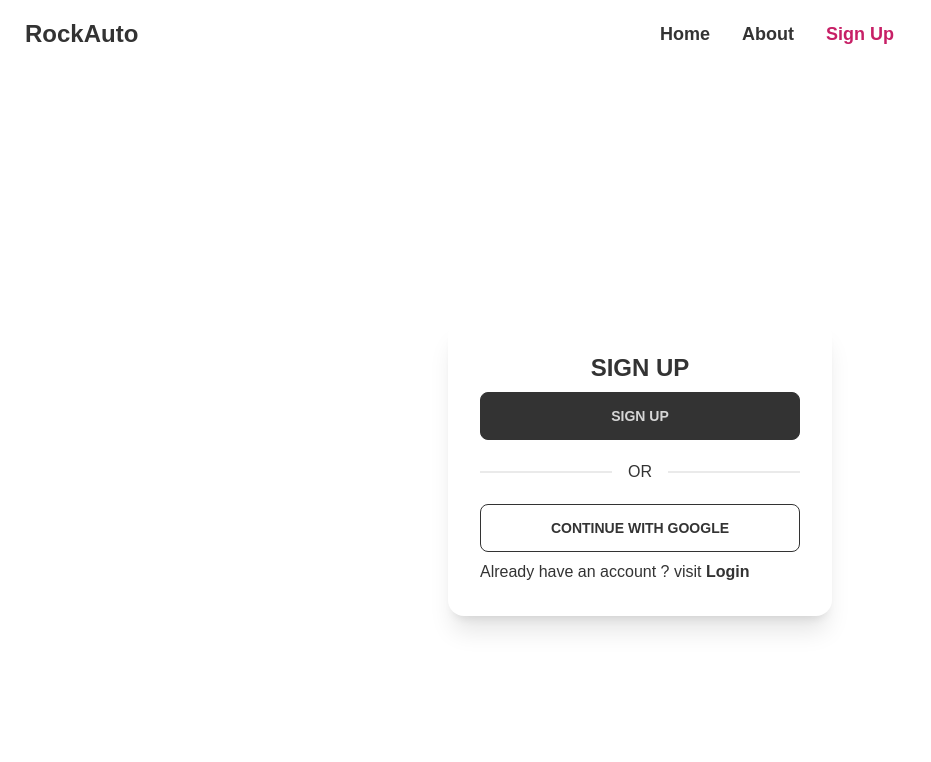
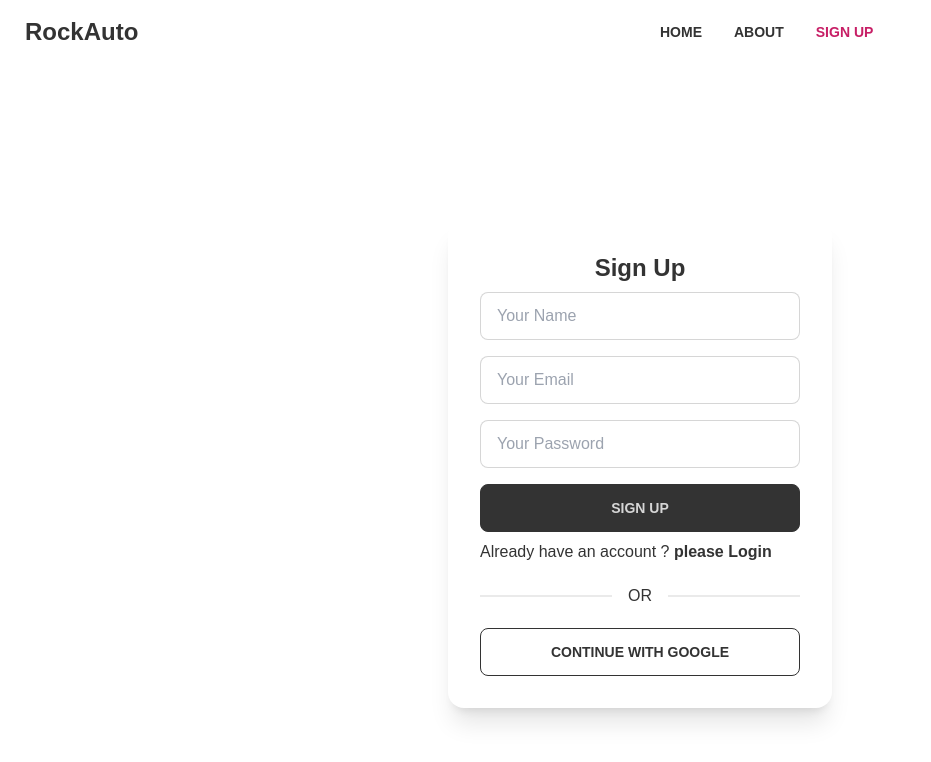
Before and after one commit to iamshs/rockauto-client, a React (Create React App) app: page /register in a window 1280 px wide. Shown: the top 762 px of the page, without its empty margins (0-931 px from the left). Built offline with nearby package versions, Linux system fonts and the light colour scheme; no server answers.

Commit message:
logout handled

```diff
--- a/src/Pages/Authentication/Login.js
+++ b/src/Pages/Authentication/Login.js
@@ -1,30 +1,37 @@
 import React from "react";
 import auth from "../../firebase.init";
-import { useSignInWithEmailAndPassword, useSignInWithGoogle } from "react-firebase-hooks/auth";
+import {
+  useSignInWithEmailAndPassword,
+  useSignInWithGoogle,
+} from "react-firebase-hooks/auth";
 import { Link } from "react-router-dom";
 import { useForm } from "react-hook-form";
 import Loading from "../Shared/Loading";
 
 const Login = () => {
   const [signInWithGoogle, gUser, gLoading, gError] = useSignInWithGoogle(auth);
-  const { register, formState: { errors }, handleSubmit } = useForm();
-  const [
-    signInWithEmailAndPassword,
-    user,
-    loading,
-    error,
-  ] = useSignInWithEmailAndPassword(auth);
-
-
-if(loading || gLoading){
-  return <Loading />
+  const {
+    register,
+    formState: { errors },
+    handleSubmit,
+  } = useForm();
+  const [signInWithEmailAndPassword, user, loading, error] =
+    useSignInWithEmailAndPassword(auth);
+  let signInError;
+  if (error || gError) {
+    signInError = (
+      <p className="text-red-500">{error?.message || gError?.message} </p>
+    );
+  }
+  if (loading || gLoading) {
+    return <Loading />;
   }
   if (user || gUser) {
-    console.log(user);
+    console.log(user || gUser);
   }
   const onSubmit = (data) => {
     console.log(data);
-    signInWithEmailAndPassword(data.email,data.password)
+    signInWithEmailAndPassword(data.email, data.password);
   };
   return (
     <div className="flex items-center h-screen justify-center">
@@ -34,67 +41,77 @@
 
           <form onSubmit={handleSubmit(onSubmit)}>
             <div className="form-control w-full max-w-xs">
-              <label className="label">
-                <span className="label-text">Email</span>
-              </label>
-              <input type="email" placeholder="Your Email" className="input input-bordered w-full max-w-xs"
+              <input
+                type="email"
+                placeholder="Your Email"
+                className="input input-bordered w-full max-w-xs"
                 {...register("email", {
                   required: {
-                value:true,
-                message:'Email is required'
+                    value: true,
+                    message: "Email is required",
                   },
-               pattern:{
-                value:/[a-z0-9]+@[a-z]+\.[a-z]{2,3}/,
-                message:'Provide a valid Email'
-               } })} />
+                  pattern: {
+                    value: /[a-z0-9]+@[a-z]+\.[a-z]{2,3}/,
+                    message: "Provide a valid Email",
+                  },
+                })}
+              />
 
               <label className="label">
-            {
-              errors.email?.type==='required' && (  <span className="label-text-alt text-red-600"> {errors.email.message} </span> )
-            }
-            {
-              errors.email?.type==='pattern' && (  <span className="label-text-alt text-red-600"> {errors.email.message} </span> )
-            }
-
+                {errors.email?.type === "required" && (
+                  <span className="label-text-alt text-red-600">
+                    {" "}
+                    {errors.email.message}{" "}
+                  </span>
+                )}
+                {errors.email?.type === "pattern" && (
+                  <span className="label-text-alt text-red-600">
+                    {" "}
+                    {errors.email.message}{" "}
+                  </span>
+                )}
               </label>
-              {/* <label className="label">
-
-              </label> */}
             </div>
             <div className="form-control w-full max-w-xs">
-              <label className="label">
-                <span className="label-text">Password</span>
-              </label>
-              <input type="password" placeholder="Your Email" className="input input-bordered w-full max-w-xs"
+              <input
+                type="password"
+                placeholder="Your Email"
+                className="input input-bordered w-full max-w-xs"
                 {...register("password", {
                   required: {
-                value:true,
-                message:'Password is required'
+                    value: true,
+                    message: "Password is required",
                   },
-               minLength:{
-                value:6,
-                message:'Password must be 6 character or longer'
-               } })} />
+                  minLength: {
+                    value: 6,
+                    message: "Password must be 6 character or longer",
+                  },
+                })}
+              />
 
               <label className="label">
-            {
-              errors.password?.type==='required' && (  <span className="label-text-alt text-red-600"> {errors.password.message} </span> )
-            }
-            {
-              errors.password?.type==='minLength' && (  <span className="label-text-alt text-red-600"> {errors.password.message} </span> )
-            }
-
+                {errors.password?.type === "required" && (
+                  <span className="label-text-alt text-red-600">
+                    {" "}
+                    {errors.password.message}{" "}
+                  </span>
+                )}
+                {errors.password?.type === "minLength" && (
+                  <span className="label-text-alt text-red-600">
+                    {" "}
+                    {errors.password.message}{" "}
+                  </span>
+                )}
               </label>
-
             </div>
 
-
-            <input type="submit" className="btn w-full" value={'Login'} />
+            {signInError}
+            <input type="submit" className="btn w-full" value={"Login"} />
           </form>
           <p>
-            Don't have an account ?
+            New to rockAuto ?
             <span className="font-semibold text-md">
-              <Link to={"/register"}> create an account</Link>
+              <Link to={"/register"}> create new account</Link>
             </span>
           </p>
           <div className="divider">OR</div>
--- a/src/Pages/Authentication/Register.js
+++ b/src/Pages/Authentication/Register.js
@@ -1,25 +1,158 @@
 import React from "react";
+import auth from "../../firebase.init";
+import {
+  useCreateUserWithEmailAndPassword,
+  useSignInWithGoogle,
+  useUpdateProfile,
+} from "react-firebase-hooks/auth";
 import { Link } from "react-router-dom";
+import { useForm } from "react-hook-form";
+import Loading from "../Shared/Loading";
 
 const Register = () => {
+  const [signInWithGoogle, gUser, gLoading, gError] = useSignInWithGoogle(auth);
+  const {
+    register,
+    formState: { errors },
+    handleSubmit,
+  } = useForm();
+  const [
+    createUserWithEmailAndPassword,
+    user,
+    loading,
+    error,
+  ] = useCreateUserWithEmailAndPassword(auth);
+
+  const [updateProfile, updating, uError] = useUpdateProfile(auth);
+
+  let signInError;
+  if (error || gError || uError) {
+    signInError = (
+      <p className="text-red-500">{error?.message || gError?.message} </p>
+    );
+  }
+  if (loading || gLoading || updating) {
+    return <Loading />;
+  }
+  if (user || gUser) {
+    console.log(user || gUser);
+  }
+  const onSubmit = async (data) => {
+   await createUserWithEmailAndPassword(data.email, data.password);
+   await updateProfile({ displayName: data.name })
+   console.log('update done')
+  };
   return (
     <div className="flex items-center h-screen justify-center">
       <div className="card w-96   bg-base-100 shadow-xl">
         <div className="card-body">
-          <h2 className="text-2xl font-bold text-center">SIGN UP</h2>
+          <h2 className="text-2xl font-bold text-center">Sign Up</h2>
 
-          <div className="card-actions justify-center">
-            <button className="btn  w-full  ">Sign up</button>
-          </div>
+          <form onSubmit={handleSubmit(onSubmit)}>
+            <div className="form-control w-full max-w-xs">
+              <input
+                type="text"
+                placeholder="Your Name"
+                className="input input-bordered w-full max-w-xs"
+                {...register("name", {
+                  required: {
+                    value: true,
+                    message: "Name is required",
+                  },
+                })}
+              />
+
+              <label className="label">
+                {errors.name?.type === "required" && (
+                  <span className="label-text-alt text-red-600">
+                    {" "}
+                    {errors.name.message}{" "}
+                  </span>
+                )}
+              </label>
+            </div>
+
+            <div className="form-control w-full max-w-xs">
+              <input
+                type="email"
+                placeholder="Your Email"
+                className="input input-bordered w-full max-w-xs"
+                {...register("email", {
+                  required: {
+                    value: true,
+                    message: "Email is required",
+                  },
+                  pattern: {
+                    value: /[a-z0-9]+@[a-z]+\.[a-z]{2,3}/,
+                    message: "Provide a valid Email",
+                  },
+                })}
+              />
+
+              <label className="label">
+                {errors.email?.type === "required" && (
+                  <span className="label-text-alt text-red-600">
+                    {" "}
+                    {errors.email.message}{" "}
+                  </span>
+                )}
+                {errors.email?.type === "pattern" && (
+                  <span className="label-text-alt text-red-600">
+                    {" "}
+                    {errors.email.message}{" "}
+                  </span>
+                )}
+              </label>
+            </div>
+            <div className="form-control w-full max-w-xs">
+              <input
+                type="password"
+                placeholder="Your Password"
+                className="input input-bordered w-full max-w-xs"
+                {...register("password", {
+                  required: {
+                    value: true,
+                    message: "Password is required",
+                  },
+                  minLength: {
+                    value: 6,
+                    message: "Password must be 6 character or longer",
+                  },
+                })}
+              />
+
+              <label className="label">
+                {errors.password?.type === "required" && (
+                  <span className="label-text-alt text-red-600">
+                    {" "}
+                    {errors.password.message}{" "}
+                  </span>
+                )}
+                {errors.password?.type === "minLength" && (
+                  <span className="label-text-alt text-red-600">
+                    {" "}
+                    {errors.password.message}{" "}
+                  </span>
+                )}
+              </label>
+            </div>
+
+            {signInError}
+            <input type="submit" className="btn w-full" value={"Sign Up"} />
+          </form>
+          <p>
+            Already have an account ?
+            <span className="font-semibold text-md">
+              <Link to={"/register"}> please Login</Link>
+            </span>
+          </p>
           <div className="divider">OR</div>
-          <button className="btn btn-outline">Continue With Google</button>
-          <p>
-            {" "}
-            Already have an account ? visit{" "}
-            <span className="font-semibold text-md">
-              <Link to={"/login"}>Login</Link>
-            </span>{" "}
-          </p>
+          <button
+            className="btn btn-outline"
+            onClick={() => signInWithGoogle()}
+          >
+            Continue With Google
+          </button>
         </div>
       </div>
     </div>
--- a/src/Pages/Shared/Navbar.js
+++ b/src/Pages/Shared/Navbar.js
@@ -1,23 +1,36 @@
 import React from "react";
+import { signOut } from "firebase/auth";
+import { useAuthState } from "react-firebase-hooks/auth";
 import { Link, NavLink } from "react-router-dom";
+import auth from "../../firebase.init";
+import Loading from "./Loading";
 
 const Navbar = () => {
+  const [user, loading, error] = useAuthState(auth);
+  if (loading){
+    <Loading />
+  }
+  const logout = () => {
+    signOut(auth);
+  };
   const navList = (
     <>
       <li>
         <NavLink  to={"/"}  className={({ isActive }) =>
-              isActive ? 'font-bold text-secondary text-lg' : 'text-lg font-semibold'
-            }>Home</NavLink>
+              isActive ? 'font-bold text-secondary text-sm' : 'text-sm font-semibold'
+            }>HOME</NavLink>
       </li>
       <li>
         <NavLink  to={"/about"}  className={({ isActive }) =>
-              isActive ? 'font-bold text-secondary text-lg' : 'text-lg font-semibold'
-            }>About</NavLink>
+              isActive ? 'font-bold text-secondary text-sm' : 'text-sm font-semibold'
+            }>ABOUT</NavLink>
       </li>
       <li>
-        <NavLink  to={"/register"}  className={({ isActive }) =>
-              isActive ? 'font-bold text-secondary text-lg' : 'text-lg font-semibold'
-            }>Sign Up</NavLink>
+       {
+        user ? <button onClick={logout} className="btn btn-ghost text-bold text-md">Sign Out</button>:  <NavLink  to={"/register"}  className={({ isActive }) =>
+        isActive ? 'font-bold text-secondary text-sm' : 'text-sm font-semibold'
+      }>SIGN UP</NavLink>
+       }
       </li>
     </>
   );
```
Lines whose indentation alone changed are shown as unchanged.
